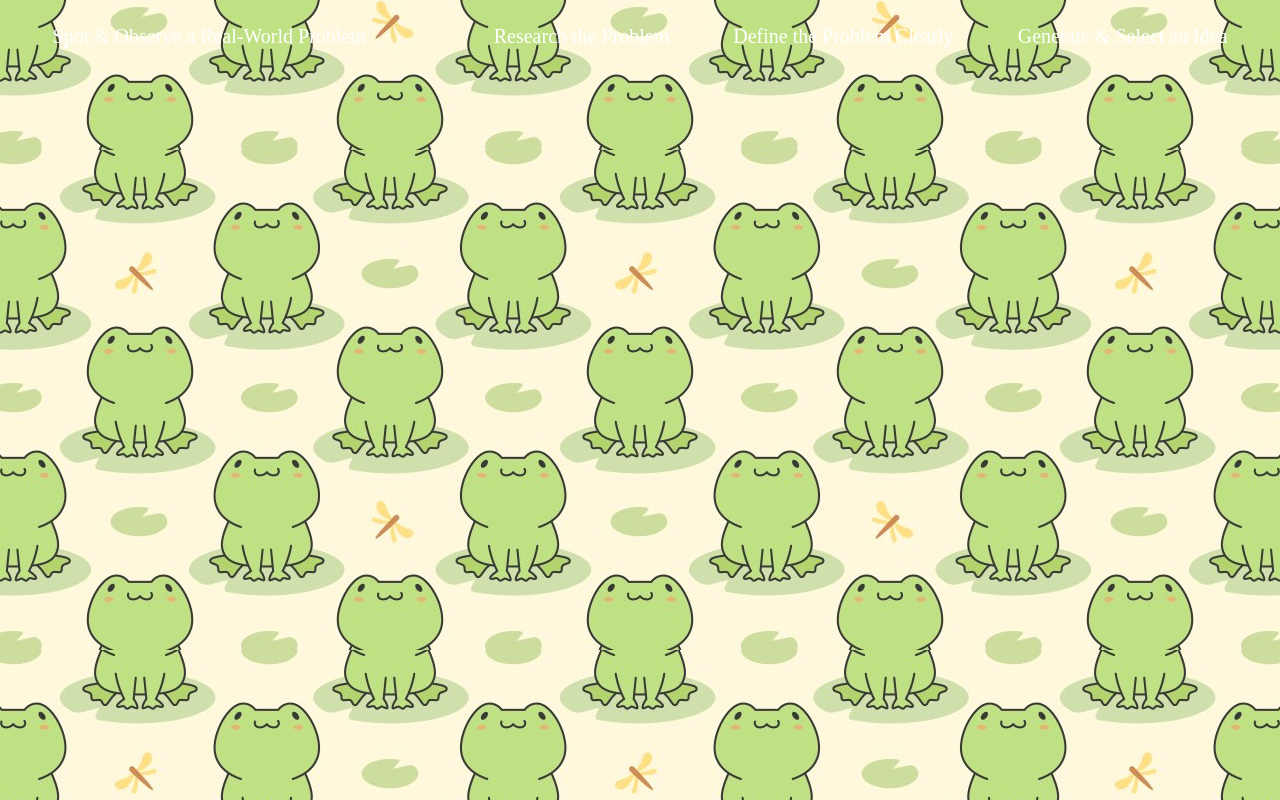
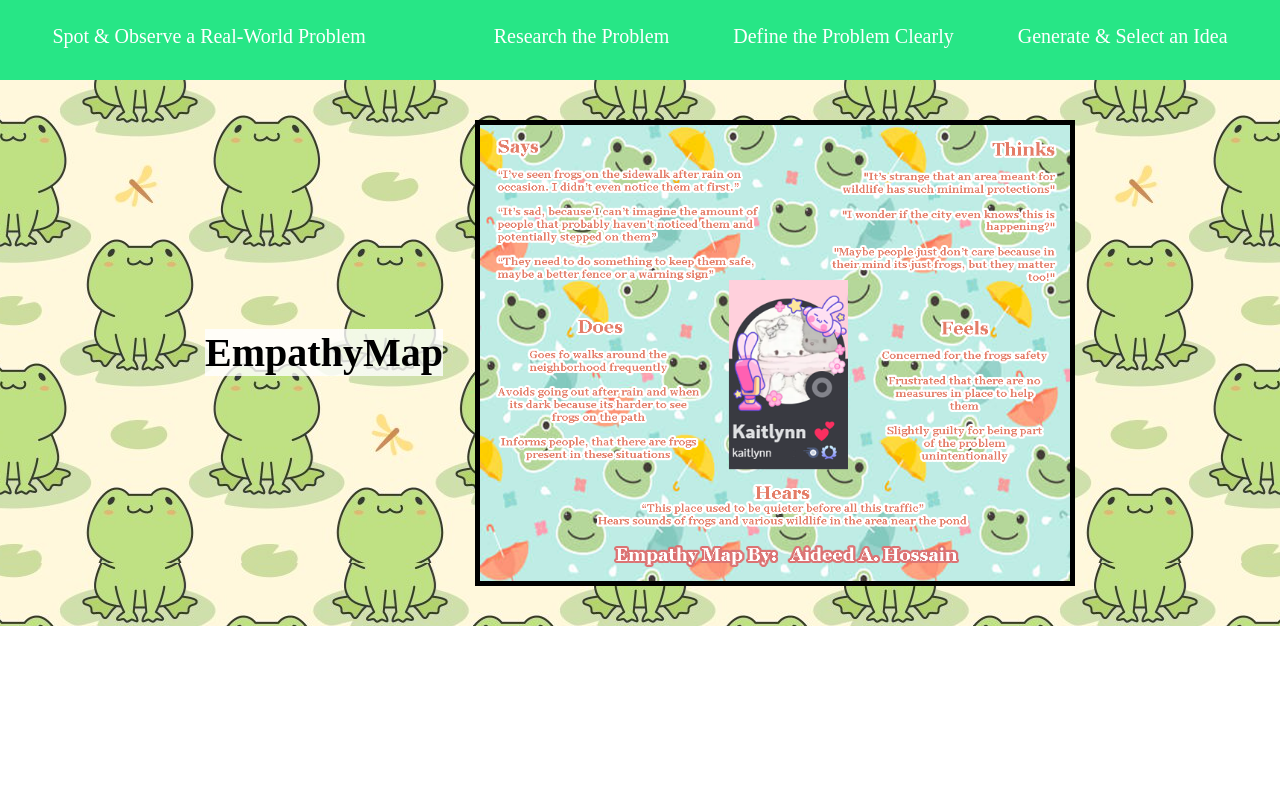
Before and after one commit to aideedh/CreativityWebsite, a plain HTML site: page page2.html in a window 1280 px wide. Drawn offline with Linux system fonts and the light colour scheme.

Commit message:
page 2 inline

```diff
--- a/index.css
+++ b/index.css
@@ -7,7 +7,7 @@
 
 /* Navigation */
 
-.nav {
+nav {
     background-color: rgb(39, 230, 134);
     height: 10vh;
     position: sticky;
@@ -104,5 +104,41 @@ aside img {
     background-image: url(assets/page2back.jpg);
     background-position: center;
     background-repeat: repeat;
-    height: 100vh;
+    height: fit-content;
 }
+
+.page2Nav {
+    height: 10vh;
+    position: sticky;
+    top: 0;
+}
+
+
+.page2Main h1 {
+    text-align: center;
+    font-size: 80px;
+}
+
+.page2Main img {
+    height: inherit;
+    width: inherit;
+    border: solid 5px rgb(0, 0, 0);
+}
+
+.doInline {
+    display: flex;
+    align-items: center;
+    justify-content: center;
+    gap: 2rem;
+    padding: 40px;
+}
+
+.doInline h1 {
+    font-size: 40px;
+    background-color: rgba(255, 255, 255, 0.8); /* white with 80% opacity */
+}
+
+.doInline img {
+    max-width: 50%;
+    height: auto;
+}
--- a/page2.html
+++ b/page2.html
@@ -11,7 +11,7 @@
 
 
     <main class="page2Main">
-        <nav>
+        <nav class="page2Nav">
             <ul>
                 <li><a href="index.html">Spot & Observe a Real-World Problem</li>
                 <li><a href="page2.html">Research the Problem</a></li>
@@ -19,7 +19,12 @@
                 <li><a href="#ideation">Generate & Select an Idea</a></li>
             </ul>
         </nav>
-    </main>
+    <!-- Fix: Wrap the heading and image in one container -->
+    <div class="doInline">
+        <h1>EmpathyMap</h1>
+        <img src="assets/EmpathyMap.png" alt="Empathy Map">
+    </div>
+</main>
 
 </body>
 </html>
```
Also changed, not shown: index.html (+1 -1 lines).
